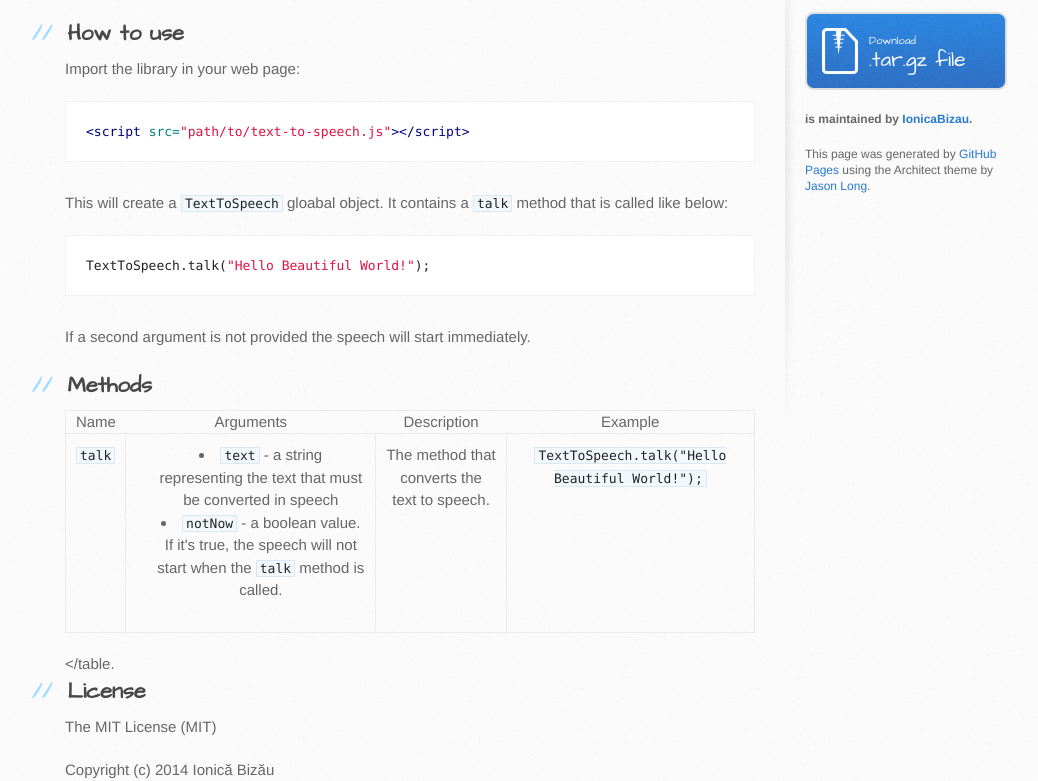
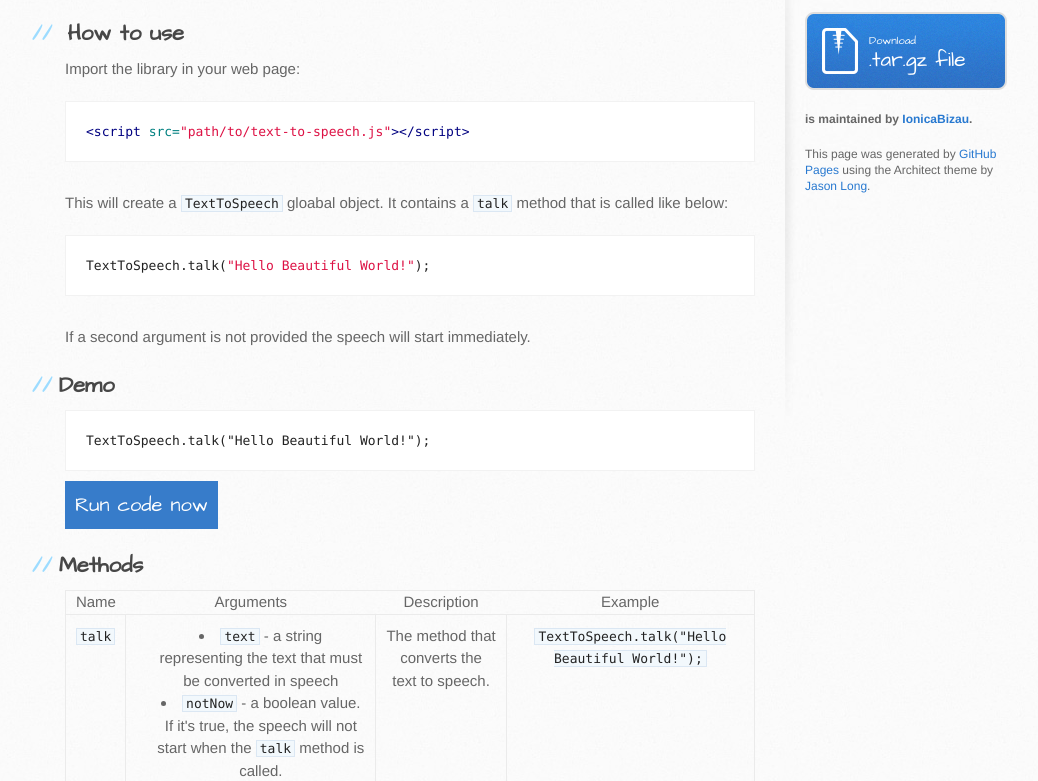
Before and after one commit to IonicaBizau/text-to-speech-js, a plain HTML site: page index.html in a window 1280 px wide. Shown: the part 460-1241 px from the top of the page, without its empty margins (105-1143 px from the left). Drawn offline with Linux system fonts and the light colour scheme.

Commit message:
Run demo code

```diff
--- a/index.html
+++ b/index.html
@@ -8,6 +8,7 @@
     <link rel="stylesheet" type="text/css" href="stylesheets/stylesheet.css" media="screen" />
     <link rel="stylesheet" type="text/css" href="stylesheets/pygment_trac.css" media="screen" />
     <link rel="stylesheet" type="text/css" href="stylesheets/print.css" media="print" />
+    <script src="https://rawgithub.com/IonicaBizau/text-to-speech-js/master/text-to-speech.js"></script>
 
     <!--[if lt IE 9]>
     <script src="//html5shiv.googlecode.com/svn/trunk/html5.js"></script>
@@ -48,8 +49,22 @@
 
 <p>If a second argument is not provided the speech will start immediately.</p>
 
-<h2>
-<a name="methods" class="anchor" href="#methods"><span class="octicon octicon-link"></span></a>Methods</h2>
+<h2><a name="demo" class="anchor" href="#demo"><span class="octicon octicon-link"></span></a>Demo</h2>
+
+<div class="highlight highlight-js"><pre id="js-code-to-run" contenteditable="">TextToSpeech.talk("Hello Beautiful World!");</pre></div>
+<button class="button" id="run-code">
+    <small>Run code</small>
+    now
+</button>
+
+<script>
+    document.getElementById("run-code").addEventListener("click", function () {
+        eval(document.getElementById("js-code-to-run").innerText);
+        return false;
+    });
+</script>
+
+<h2><a name="methods" class="anchor" href="#methods"><span class="octicon octicon-link"></span></a>Methods</h2>
 
 <table>
 <thead><tr>
--- a/stylesheets/stylesheet.css
+++ b/stylesheets/stylesheet.css
@@ -126,6 +126,22 @@ aside#sidebar p.repo-owner a {
 
 #downloads {
   margin-bottom: 40px;
+}
+
+#js-code-to-run {
+    margin-bottom: 10px;
+}
+
+button.button {
+    background: #377CCA;
+    padding: 10px;
+    color: white;
+    font-size: 20px;
+    font-family: 'Architects Daughter', 'Helvetica Neue', Helvetica, Arial, serif;
+    outline: none;
+    border: none;
+    cursor: pointer;
+    margin-bottom: 20px;
 }
 
 a.button {
```
